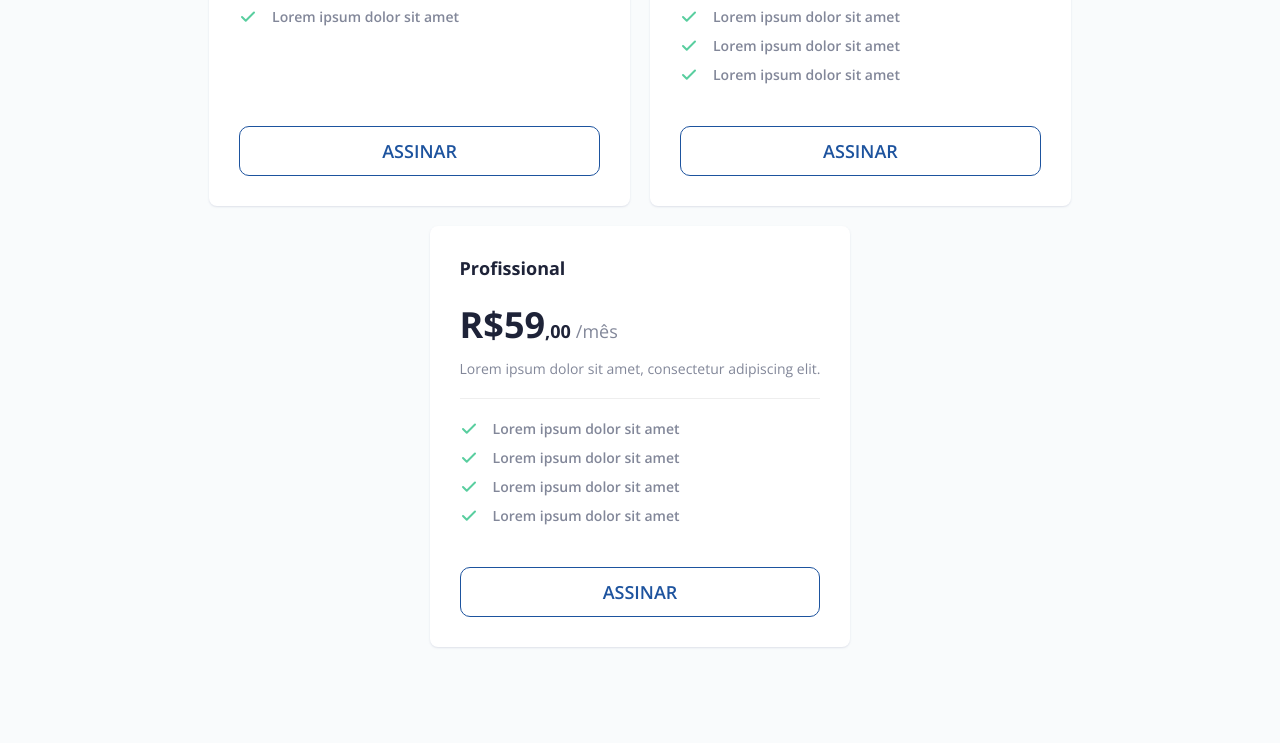
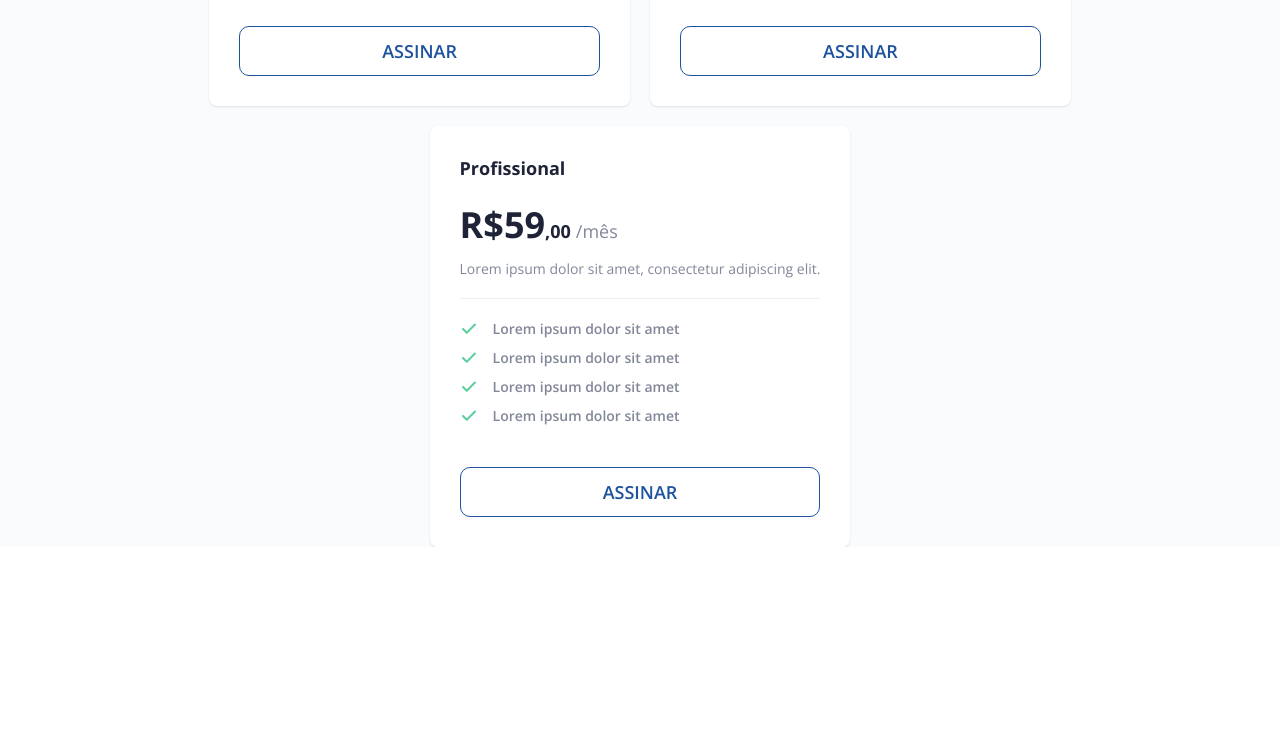
Before and after one commit to leoonardoferreira/pricing-table, a plain HTML site: page index.html in a window 1280 px wide. Shown: the part 513-1256 px from the top of the page. After the commit the page ends 1060 px from the top, so only its background shows below. Drawn offline with nearby package versions, Linux system fonts and the light colour scheme.

Commit message:
Update styles.css

```diff
--- a/styles.css
+++ b/styles.css
@@ -25,7 +25,7 @@ body {
     var(--page-background) 100%
     );
     background-repeat: no-repeat;
-    padding: 6.25rem;
+    padding: auto;
 }
 
 h1 {
```
